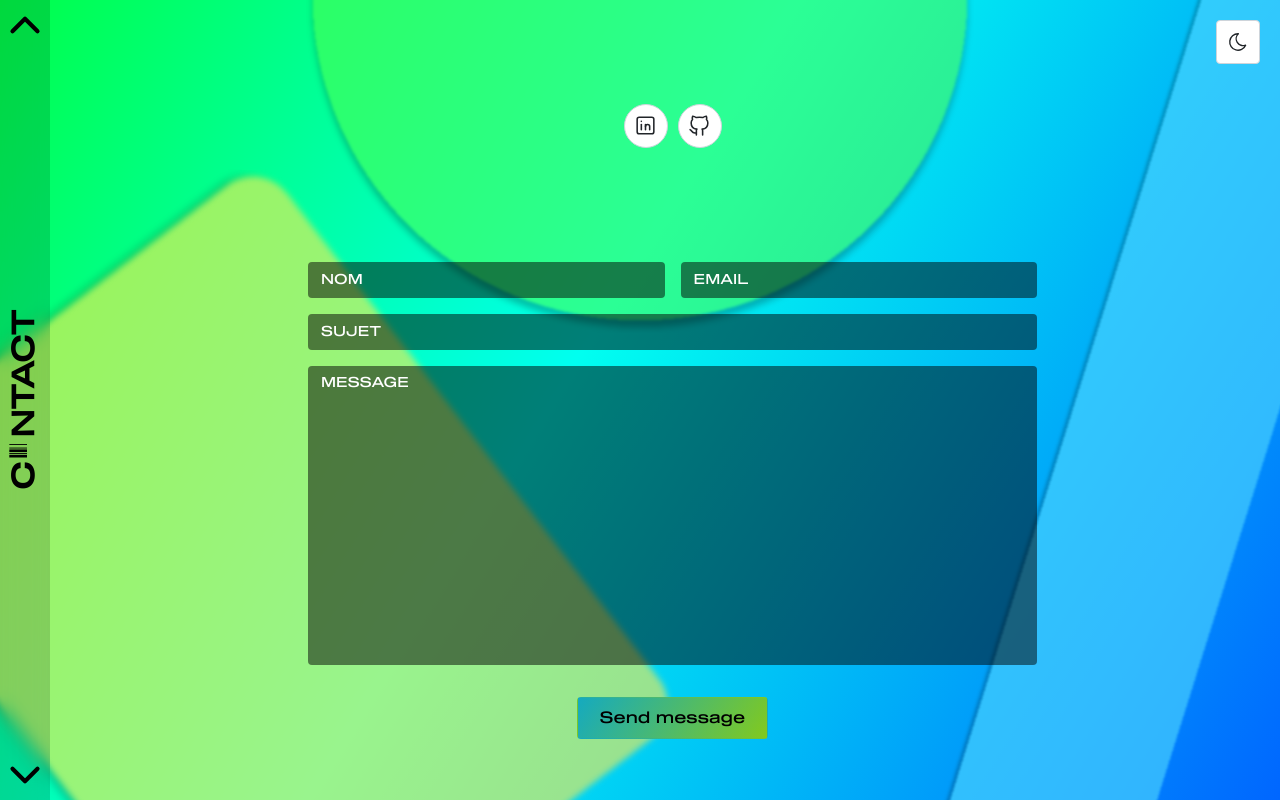
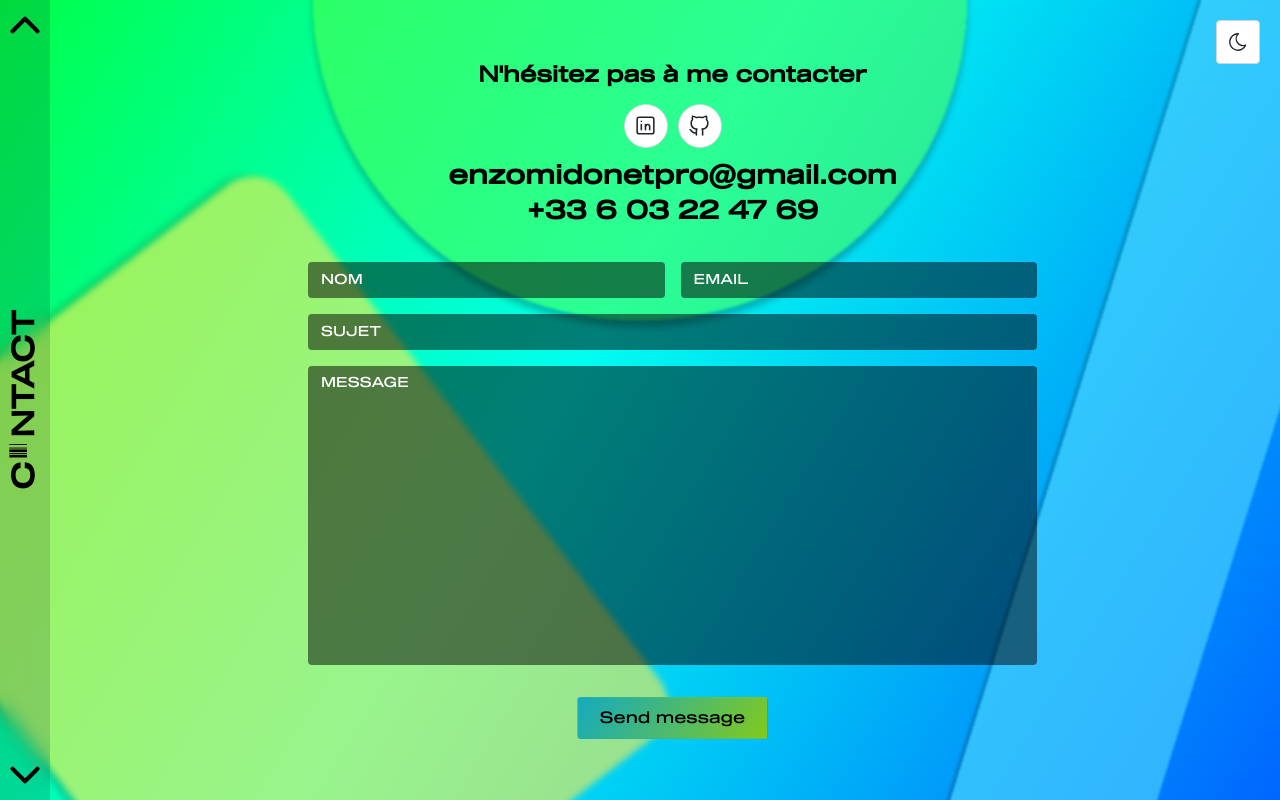
Before and after one commit to lNalator/lNalator-portfolio, a Next.js app: page /contact in a window 1280 px wide. Built offline with nearby package versions, Linux system fonts and the light colour scheme.

Commit message:
EM : fix cards and contact page

```diff
--- a/src/pages/projects/index.tsx
+++ b/src/pages/projects/index.tsx
@@ -1,10 +1,9 @@
 import { Container, SimpleGrid } from "@mantine/core";
 import { ArticleCard } from "../../components/articleCards/ArticleCard";
-import { cardData } from "./cardData";
+import { cardData } from "./data/cardData";
 
 export default function Projects() {
-  const data = cardData;
-  const cards = data.map((project) => (
+  const cards = cardData.map((project) => (
     <ArticleCard
       projectLink={project.projectLink}
       key={project.title}
--- a/src/styles/contact.module.css
+++ b/src/styles/contact.module.css
@@ -9,6 +9,7 @@
 .text {
   font-family: "Sequel", sans-serif;
   color: light-dark(var(--mantine-color-black), white);
+  position: relative;
   @media (max-width: $mantine-breakpoint-sm) {
     font-size: 4vw;
   }
```
Also changed, not shown: src/pages/projects/data/cardData.tsx (renamed from src/pages/projects/cardData.tsx).
